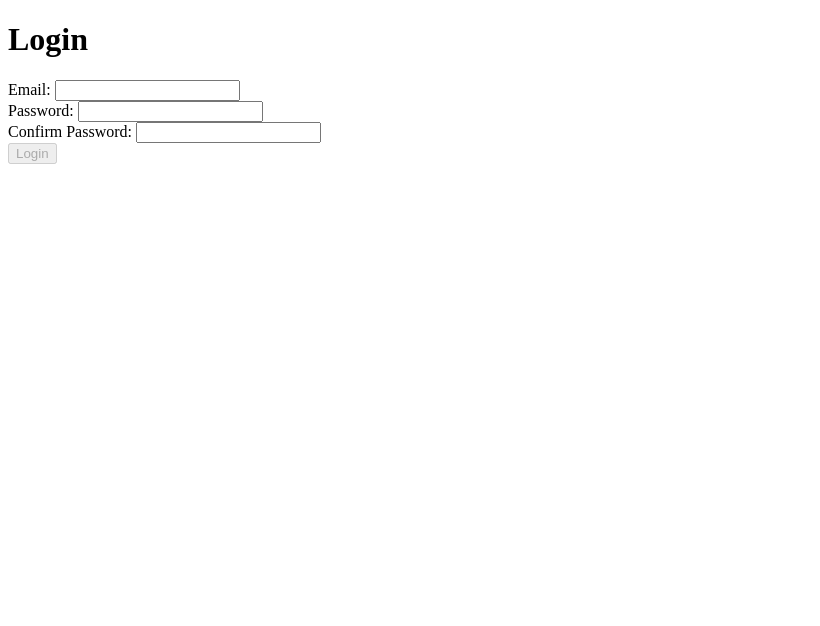
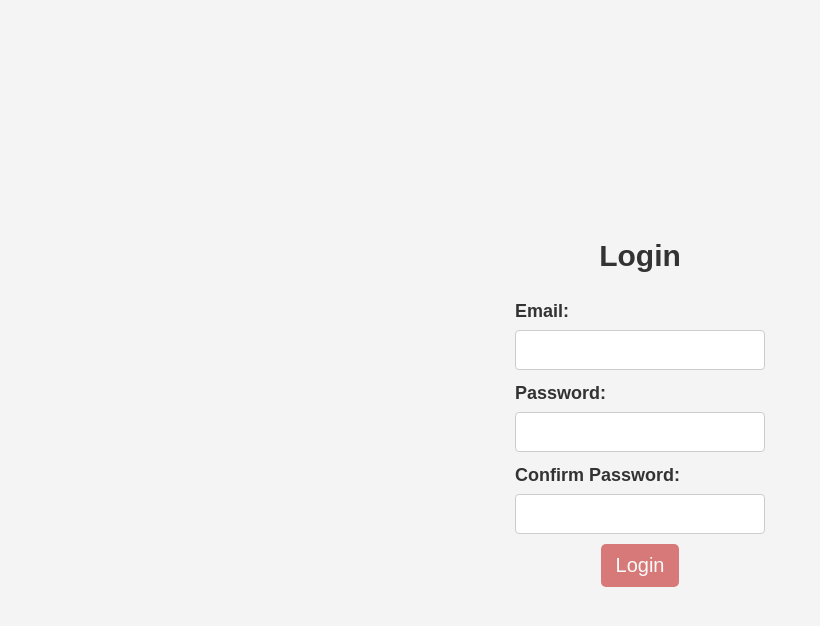
Before and after one commit to anreb/bernardo-lopez-react-test, a React (Vite) app: page /#/login in a window 1280 px wide. Shown: the top 626 px of the page, without its empty margins (0-820 px from the left). Built offline with nearby package versions, Linux system fonts and the light colour scheme.

Commit message:
added styles for login edit and products pages

```diff
--- a/src/App.tsx
+++ b/src/App.tsx
@@ -7,6 +7,7 @@ import ProductDetails from "./pages/ProductDetails";
 import CreateProduct from "./pages/CreateProduct";
 import Users from "./pages/Users";
 import PrivateRoute from "./components/PrivateRoute";
+import "./App.scss"
 
 const LoginWrapper = () => {
   const userData = localStorage.getItem('loginData');
@@ -16,7 +17,7 @@ const LoginWrapper = () => {
     return <Navigate to="/products" />;
   }
 
-  return <Login />;
+  return <Login edit={false} />;
 };
 
 const router = createHashRouter([
--- /dev/null
+++ b/src/main.scss
@@ -0,0 +1,118 @@
+@use 'sass:color'; // Import the color module
+
+$primary-color: #3498db;
+$secondary-color: #2ecc71;
+$text-color: #333;
+$font-stack: 'Arial', sans-serif;
+$background-color: #f4f4f4;
+// Green Color Variables
+$green-light: #a8e6cf; // Light green
+$green: #4caf50; // Medium green
+$green-dark: #388e3c; // Dark green
+
+// Red Color Variables
+$red-light: #ffcccb; // Light red
+$red: #f44336; // Medium red
+$red-dark: #c62828; // Dark red
+
+*,
+*::after,
+*::before {
+    margin: 0;
+    padding: 0;
+    box-sizing: border-box;
+}
+
+html {
+    font-size: 62.5%;
+}
+
+body {
+    width: 100vw;
+    height: 100vh;
+    font-size: 1.5rem;
+    line-height: 1.5; // Improves readability
+    font-family: $font-stack;
+    background-color: $background-color;
+    color: $text-color;
+}
+
+#root {
+    width: 100%;
+    height: 100%;
+    display: grid;
+    place-items: center;
+}
+
+h1 {
+    text-align: center;
+    margin: 2rem;
+    ;
+}
+
+button {
+    margin: 0 auto;
+    padding: 10px 15px;
+    border: none;
+    font-size: 2rem;
+    border-radius: 5px;
+    background-color: $primary-color;
+    color: white;
+    cursor: pointer;
+    transition: background-color 0.3s;
+
+    // Use color.scale() to darken the background on hover
+    &:hover {
+        background-color: color.scale($primary-color, $lightness: -10%); // Darken by 10%
+    }
+
+    &:disabled {
+        background-color: $red-dark; // Change color when disabled
+        cursor: not-allowed; // Change cursor style
+        opacity: 0.6; // Optional: make disabled button look faded
+    }
+}
+
+button:not(:disabled) {
+    background-color: $green-dark; // Set default background color when not disabled
+    color: white; // Set text color when not disabled
+}
+
+label {
+    display: block; // Stack labels above inputs
+    margin-bottom: 0.5rem; // Space between label and input
+    font-weight: bold; // Make label text bold
+    color: #333; // Label text color
+    font-size: 1.8rem; // Font size for labels
+}
+
+// Input Styles
+input {
+    width: 100%; // Full width of the container
+    padding: 0.75rem; // Padding inside input for better spacing
+    margin-bottom: 1rem; // Space below input fields
+    border: 1px solid #ccc; // Light grey border
+    border-radius: 4px; // Slightly rounded corners
+    font-size: 2rem; // Font size for input text
+    color: #333; // Input text color
+    transition: border-color 0.3s ease; // Smooth transition for focus effect
+
+    // Focus effect
+    &:focus {
+        border-color: #3498db; // Change border color on focus
+        outline: none; // Remove default outline
+    }
+
+    // Optional: Styles for disabled inputs
+    &:disabled {
+        background-color: #f9f9f9; // Light grey background for disabled inputs
+        border-color: #ddd; // Lighter border for disabled state
+        cursor: not-allowed; // Change cursor to not-allowed
+    }
+}
+
+// Optional: Styles for input placeholders
+input::placeholder {
+    color: #aaa; // Placeholder text color
+    font-style: italic; // Italicize placeholder text
+}
--- a/src/main.tsx
+++ b/src/main.tsx
@@ -3,10 +3,11 @@ import { createRoot } from 'react-dom/client'
 import App from './App.tsx'
 import { Provider } from 'react-redux';
 import store from './redux/store';
+import './main.scss'
 
 createRoot(document.getElementById('root')!).render(
   <StrictMode>
-    <Provider store={store}>
+    <Provider store={store} >
       <App />
     </Provider>
   </StrictMode>
--- /dev/null
+++ b/src/pages/Login.scss
@@ -0,0 +1,9 @@
+.loginContainer {
+    width: 25rem;
+}
+
+.buttonContainer {
+    width: 100%;
+    display: grid; // Enable grid layout
+    place-items: center;
+}
--- a/src/pages/Login.tsx
+++ b/src/pages/Login.tsx
@@ -1,5 +1,6 @@
 import React, { useEffect, useState } from 'react';
 import { useNavigate } from 'react-router-dom';
+import './Login.scss'
 
 const errorMessages = {
     invalidEmail: 'Email is not valid',
@@ -38,6 +39,7 @@ const Login = ({ edit }) => {
         if (edit) {
             const userStr = String(localStorage.getItem('loginData'));
             const user = JSON.parse(userStr);
+            validateInput('email', user.email)
             setLoginformData({
                 email: user.email,
                 password: '',
@@ -151,7 +153,7 @@ const Login = ({ edit }) => {
     };
 
     return (
-        <div>
+        <div className="loginContainer">
             <h1>{edit ? 'Edit User' : 'Login'}</h1>
             <form onSubmit={handleSubmit}>
                 <div>
@@ -187,7 +189,10 @@ const Login = ({ edit }) => {
                     />
                     {errors.confirmPassword && <p>{errors.confirmPassword}</p>}
                 </div>
-                <button type="submit" disabled={canSubmit}>{edit ? 'Edit' : 'Login'}</button>
+
+                <div className="buttonContainer">
+                    <button type="submit" disabled={canSubmit}>{edit ? 'Edit' : 'Login'}</button>
+                </div>
             </form>
         </div>
     );
--- /dev/null
+++ b/src/pages/Products.scss
@@ -0,0 +1,50 @@
+// Container styles
+.productsContainer {
+    width: 28rem; // Fixed width for the container
+}
+
+// Table styles
+.styledTable {
+    font-weight: bolder;
+    width: 100%; // Set table to fill the container
+    max-width: 600px; // Set a fixed max-width for the table
+    border-collapse: collapse; // Collapse borders
+    margin: 20px 0; // Margin around the table
+    font-size: 1.5rem; // Font size
+    background-color: #f9f9f9; // Background color
+
+    // Header styles
+    .tableHeader {
+        background-color: #4caf50; // Header background color
+        color: white; // Header text color
+        text-align: left; // Align text to the left
+        cursor: pointer; // Pointer cursor on header for sorting
+    }
+
+    // Header cell styles
+    .tableCell {
+        padding: 12px; // Padding for cells
+        border: 1px solid #ddd; // Border for cells
+        vertical-align: top; // Align content to the top of the cell
+        overflow: hidden; // Hide overflow content
+        text-overflow: ellipsis; // Add ellipsis for overflowing text
+        white-space: normal; // Allow text to wrap to the next line
+    }
+
+    // Row styles
+    .tableRow {
+        &:nth-child(even) {
+            background-color: #f2f2f2; // Light background for even rows
+        }
+
+        &:hover {
+            background-color: #ddd; // Darker background on hover
+            cursor: pointer; // Pointer cursor on row hover
+        }
+    }
+}
+
+.paginationContainer {
+    display: grid;
+    place-items: center;
+}
--- a/src/pages/Products.tsx
+++ b/src/pages/Products.tsx
@@ -3,6 +3,7 @@ import { useDispatch, useSelector } from 'react-redux';
 import { fetchProductsRequest } from '../redux/actions/productActions';
 import { Product } from '../types/productTypes';
 import { useNavigate } from 'react-router-dom';
+import "./Products.scss"
 
 const Products: React.FC = () => {
     const dispatch = useDispatch();
@@ -120,7 +121,7 @@ const Products: React.FC = () => {
     if (error) return <div>Error: {error}</div>;
 
     return (
-        <div>
+        <div className='productsContainer'>
             <h1>Products</h1>
             <input
                 type="text"
@@ -128,25 +129,27 @@ const Products: React.FC = () => {
                 value={searchTerm}
                 onChange={(e) => setSearchTerm(e.target.value)}
             />
-            <table>
+            <table className="styledTable">
                 <thead>
-                    <tr>
-                        <th onClick={() => handleSort('title')}>Title</th>
-                        <th onClick={() => handleSort('price')}>Price</th>
-                        <th onClick={() => handleSort('category')}>Category</th>
+                    <tr className="tableHeader">
+                        <th className="tableCell" onClick={() => handleSort('title')}>Title</th>
+                        <th className="tableCell" onClick={() => handleSort('price')}>Price</th>
+                        <th className="tableCell" onClick={() => handleSort('category')}>Category</th>
                     </tr>
                 </thead>
                 <tbody>
                     {productsToDisplay.map((product: Product) => (
-                        <tr key={product.id} onClick={() => handleRowClick(product)}>
-                            <td>{product.title}</td>
-                            <td>{product.price}</td>
-                            <td>{product.category}</td>
+                        <tr key={product.id} className="tableRow" onClick={() => handleRowClick(product)}>
+                            <td className="tableCell">{product.title}</td>
+                            <td className="tableCell">${product.price}</td>
+                            <td className="tableCell">{product.category}</td>
                         </tr>
                     ))}
                 </tbody>
             </table>
-            {renderPagination()}
+            <div className='paginationContainer'>
+                {renderPagination()}
+            </div>
         </div>
     );
 };
```
Also changed, not shown: src/App.scss (added).
